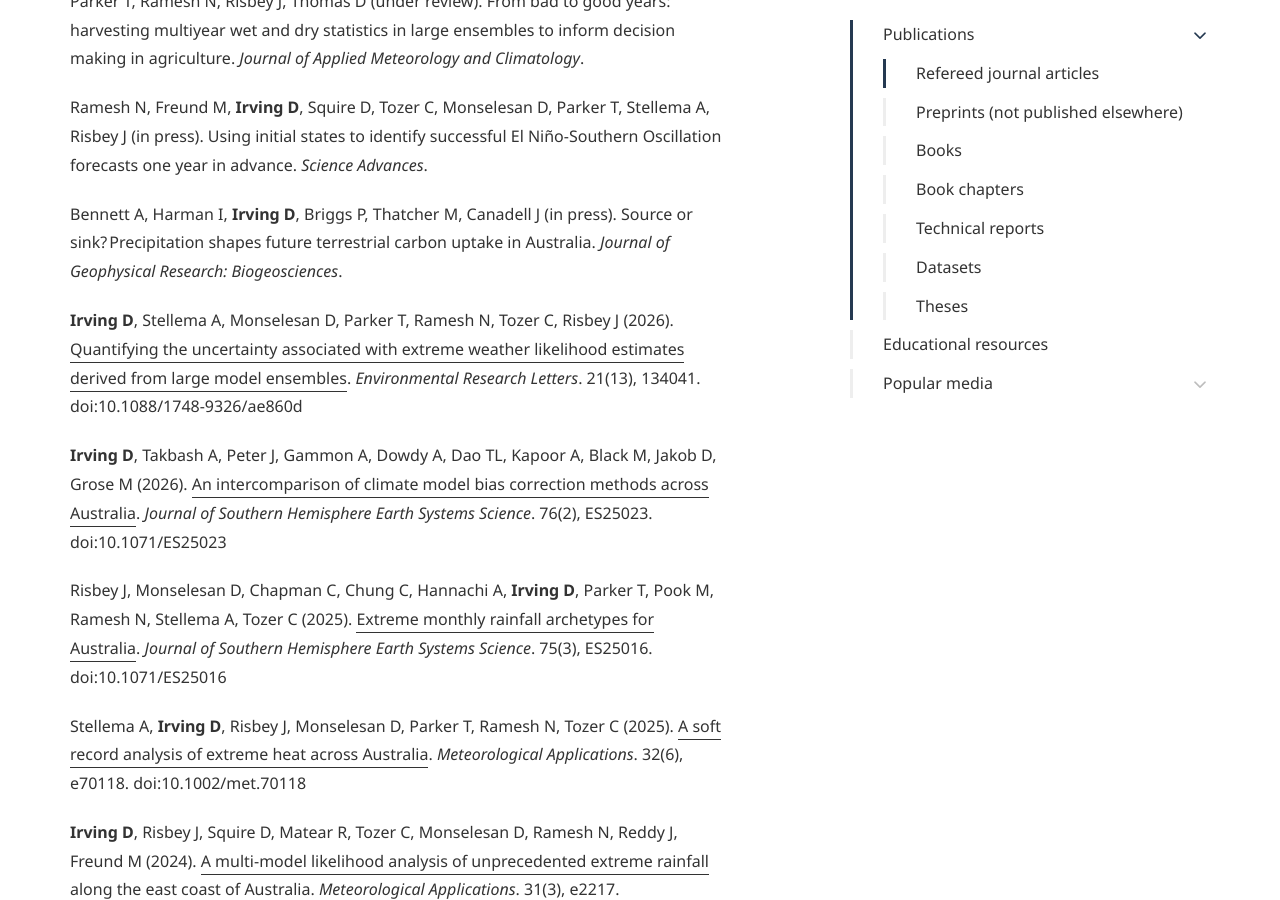
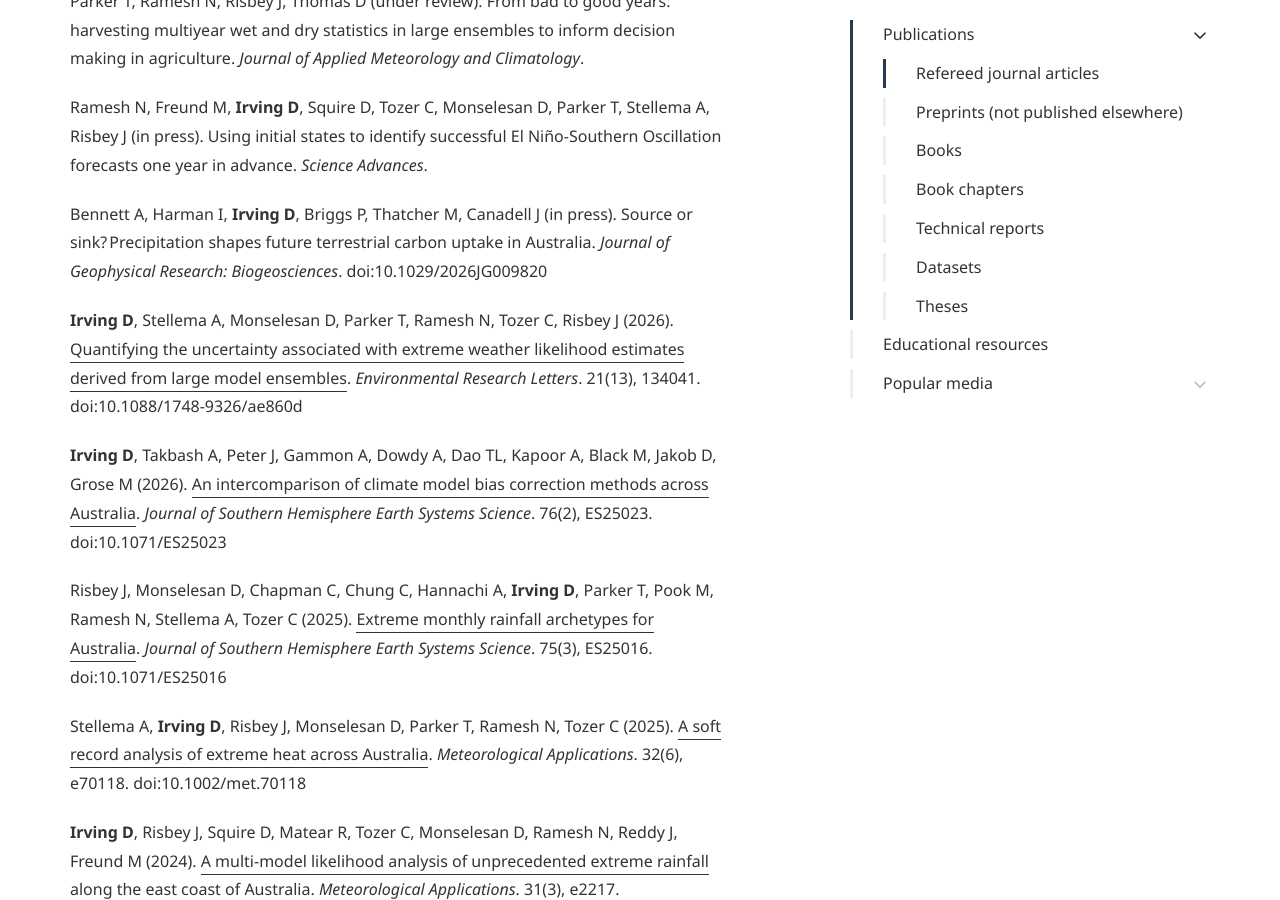
Before and after one commit to DamienIrving/damienirving.github.io, a Jekyll site: the page built from publications.md, in a window 1280 px wide and 900 px high, scrolled down 1185 px. Built offline with Jekyll 4.4.1, drawn with Linux system fonts in a browser that asks for light colours; some web fonts are replaced.

Commit message:
Update publications.md

```diff
--- a/publications.md
+++ b/publications.md
@@ -33,7 +33,7 @@ Tozer C, Stellema A, Darbyshire R, Hayman P, **Irving D**, Monselesan D, Nidumol
 
 Ramesh N, Freund M, **Irving D**, Squire D, Tozer C, Monselesan D, Parker T, Stellema A, Risbey J (in press). Using initial states to identify successful El Niño-Southern Oscillation forecasts one year in advance. *Science Advances*.
 
-Bennett A, Harman I, **Irving D**, Briggs P, Thatcher M, Canadell J (in press). Source or sink? Precipitation shapes future terrestrial carbon uptake in Australia. *Journal of Geophysical Research: Biogeosciences*.
+Bennett A, Harman I, **Irving D**, Briggs P, Thatcher M, Canadell J (in press). Source or sink? Precipitation shapes future terrestrial carbon uptake in Australia. *Journal of Geophysical Research: Biogeosciences*. doi:10.1029/2026JG009820
 
 **Irving D**, Stellema A, Monselesan D, Parker T, Ramesh N, Tozer C, Risbey J (2026). [Quantifying the uncertainty associated with extreme weather likelihood estimates derived from large model ensembles](https://doi.org/10.1088/1748-9326/ae860d). *Environmental Research Letters*. 21(13), 134041. doi:10.1088/1748-9326/ae860d
 
```
